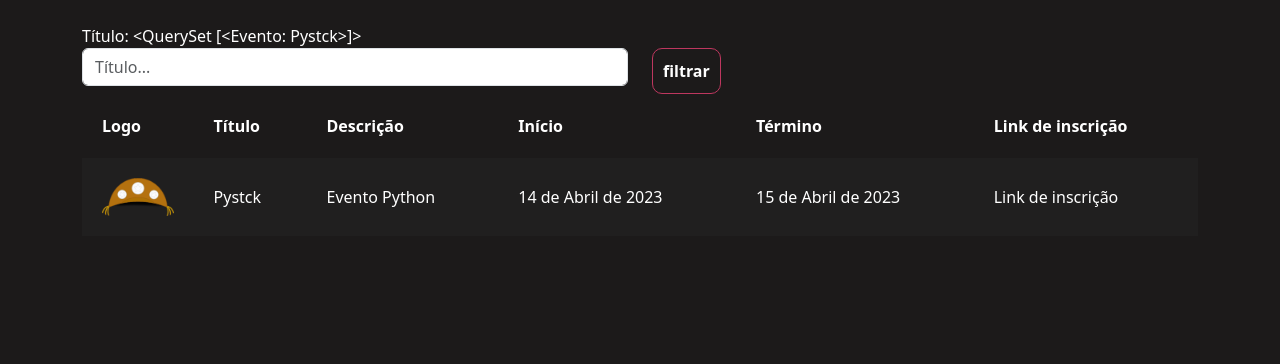
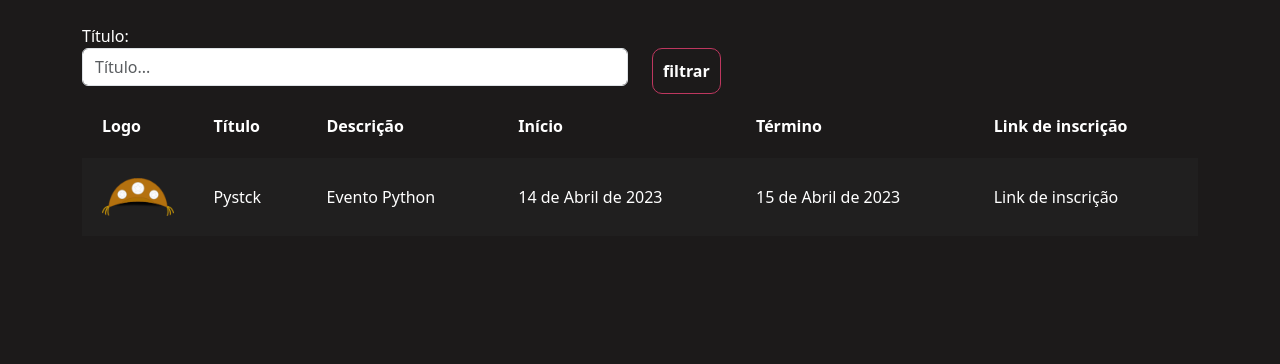
Before and after one commit to HebertFSoares/Type_event, a Django app: page /eventos/gerenciar_evento in a window 1280 px wide. Shown: the part 56-420 px from the top of the page. Run offline with Django 4.2, Linux system fonts and the light colour scheme; a user stored in the database is signed in; data comes from the database, SQL or seed files in the repository.

Commit message:
Configuração da url de media e finalização das views do gerenciar_evento

```diff
--- a/eventos/templates/gerenciar_evento.html
+++ b/eventos/templates/gerenciar_evento.html
@@ -10,8 +10,8 @@
         <br>
         <div class="row">
             <div class="col-md">
-                <form action="" method="titulo">
-                <label>Título: {{eventos}} </label>
+                <form action="{% url 'gerenciar_evento' %}" method="GET">
+                <label>Título:</label>
                 <input type="text" placeholder="Título..." class="form-control" name="nome">
             </div>
 
--- a/eventos/views.py
+++ b/eventos/views.py
@@ -43,5 +43,9 @@ def novo_evento(request):
 
 def gerenciar_evento(request):
     if request.method == "GET":
+        nome = request.GET.get('nome')
         eventos = Evento.objects.filter(criador=request.user)
+
+        if nome:
+            eventos = eventos.filter(nome__contains=nome)
         return render(request, 'gerenciar_evento.html', {'eventos': eventos})
--- a/templates/bases/base_evento.html
+++ b/templates/bases/base_evento.html
@@ -23,8 +23,8 @@
                         Empresa
                     </a>
                     <ul class="dropdown-menu">
-                        <li><a class="dropdown-item" href="">Criar novo evento</a></li>
-                        <li><a class="dropdown-item" href="">Gerenciar eventos</a></li>
+                        <li><a class="dropdown-item" href="{% url 'novo_evento' %}">Criar novo evento</a></li>
+                        <li><a class="dropdown-item" href="{% url 'gerenciar_evento' %}">Gerenciar eventos</a></li>
                     </ul>
                 </li>
 
--- a/type_event/urls.py
+++ b/type_event/urls.py
@@ -1,8 +1,10 @@
 from django.contrib import admin
 from django.urls import path,include
+from django.conf import settings
+from django.conf.urls.static import static
 
 urlpatterns = [
     path('admin/', admin.site.urls),
     path('usuarios/', include('usuarios.urls')),
     path('eventos/', include('eventos.urls')),
-]
+] + static(settings.MEDIA_URL, document_root=settings.MEDIA_ROOT)
```
